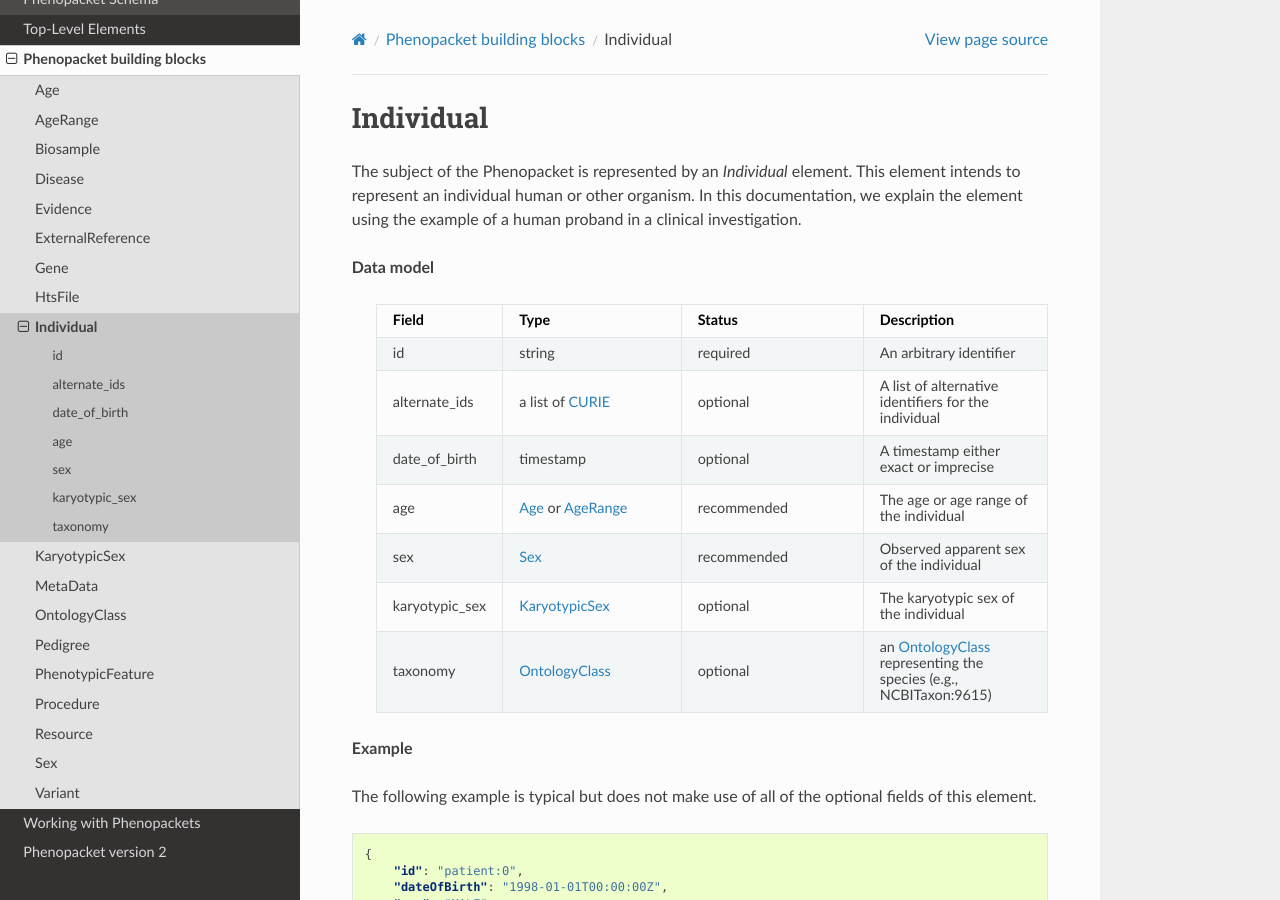
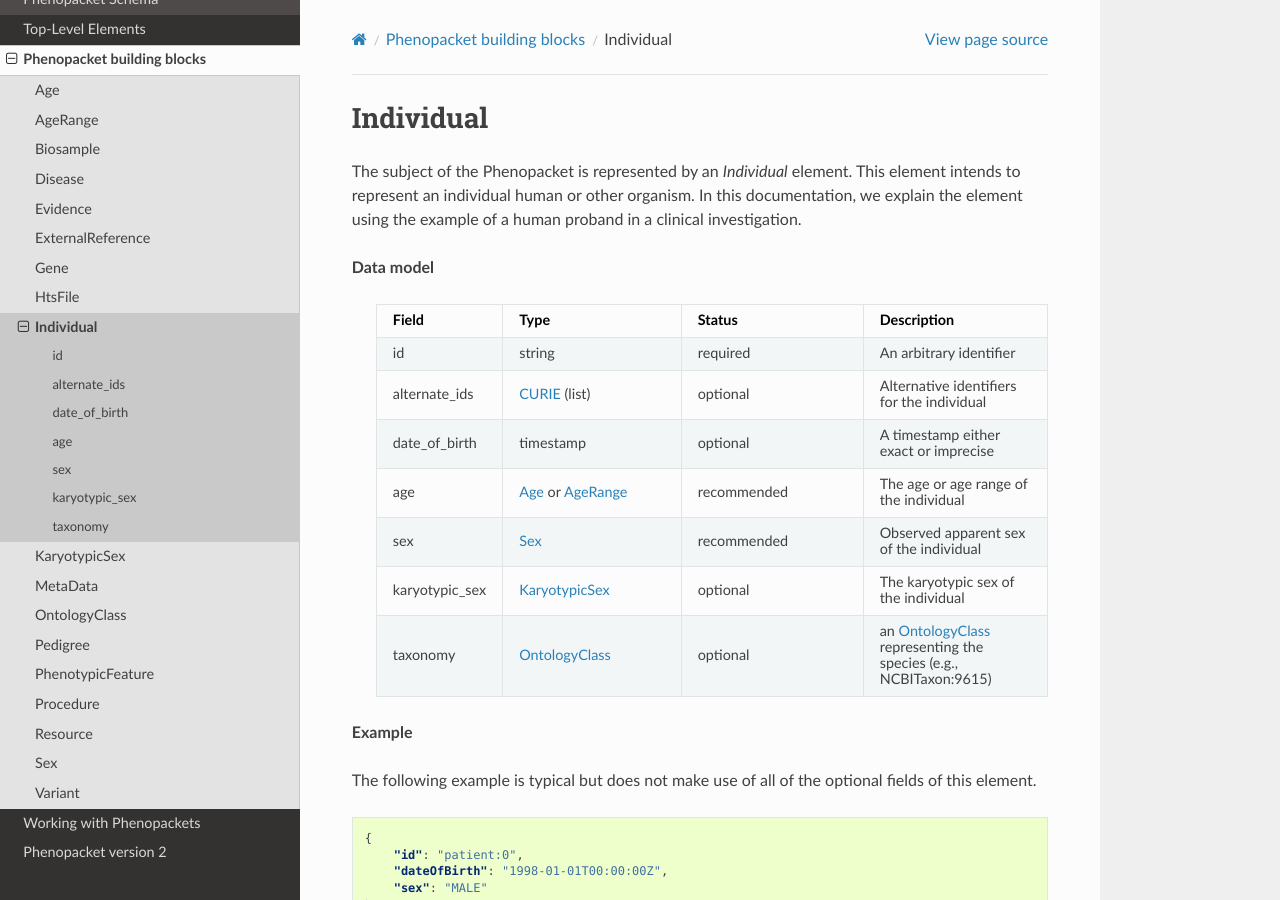
Before and after one commit to phenopackets/phenopacket-schema, a Sphinx documentation site: the page built from docs/individual.rst, in a window 1280 px wide and 900 px high. Built offline with Sphinx 7.4.7 and the Read the Docs theme 2.0.0, drawn with Linux system fonts in a browser that asks for light colours.

Commit message:
Update individual.rst
Edits to alternate_ids in data model table

```diff
--- a/docs/individual.rst
+++ b/docs/individual.rst
@@ -23,9 +23,9 @@ we explain the element using the example of a human proband in a clinical invest
       - required
       - An arbitrary identifier
     * - alternate_ids
-      - a list of :ref:`rstcurie`
+      - :ref:`rstcurie` (list)
       - optional
-      - A list of alternative identifiers for the individual
+      - Alternative identifiers for the individual
     * - date_of_birth
       - timestamp
       - optional
```
